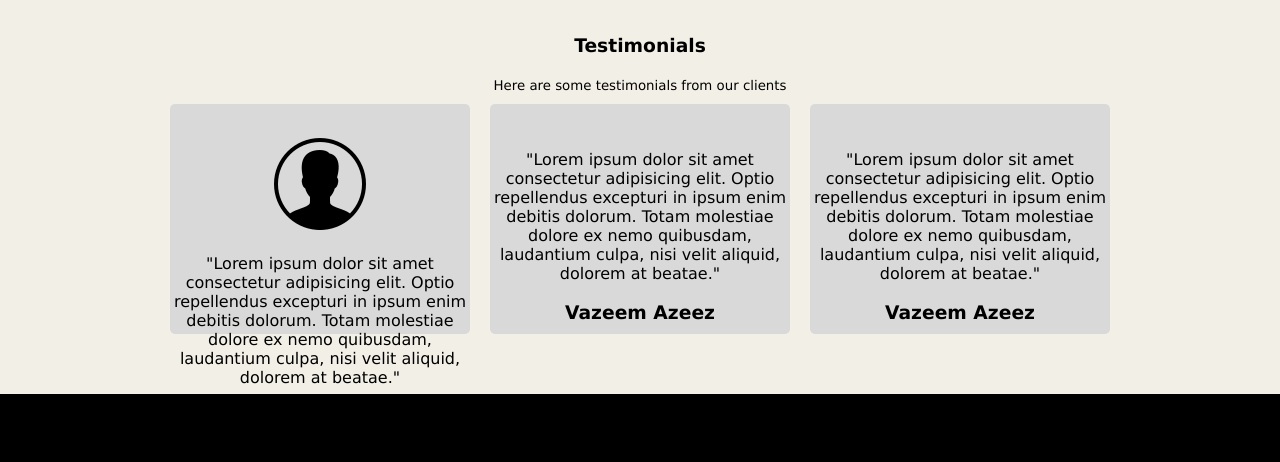
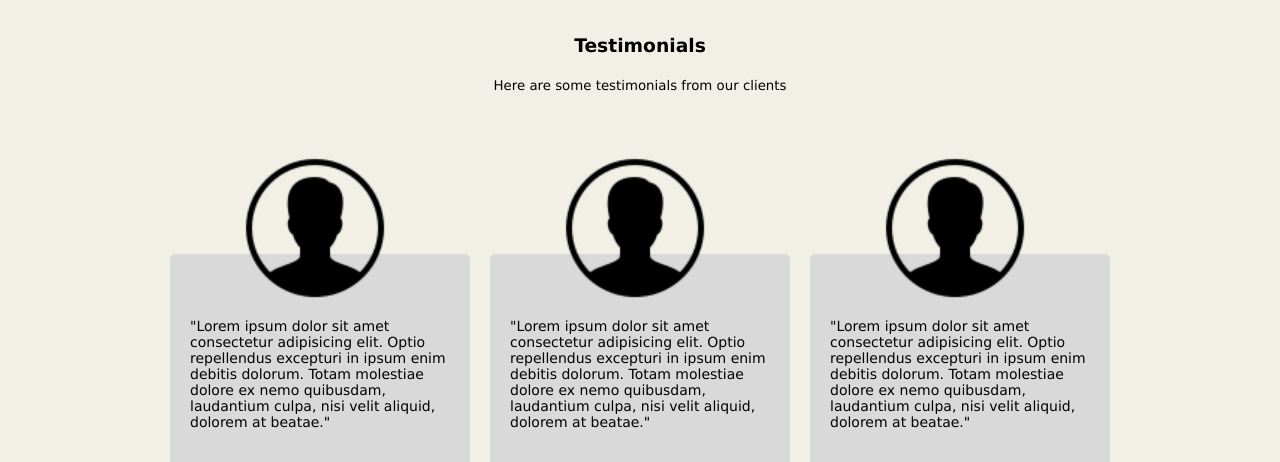
Before and after one commit to fuad1706/my-portfolio, a plain HTML site: page index.html in a window 1280 px wide. Shown: the part 2093-2555 px from the top of the page. Drawn offline with Linux system fonts and the light colour scheme.

Commit message:
portfolio

```diff
--- a/index.html
+++ b/index.html
@@ -141,32 +141,41 @@
             </div>
             <div class="testimony">
                 <div class="testimonial">
-                    <h3>Testimonials</h3>
+                   <div id="wordtest"> <h3>Testimonials</h3>
                     <small>Here are some testimonials from our clients</small>
                 </div>
+                </div>
+
                 <div class="test-card">
 
                     <div class="testi-card">
-                        <img src="icon.png" alt="">
-                        <p>"Lorem ipsum dolor sit amet consectetur adipisicing elit.
+
+                        <img class="test-card-img" src="icon.png" alt="">
+
+                        <div>     <p>"Lorem ipsum dolor sit amet consectetur adipisicing elit.
                             Optio repellendus excepturi in ipsum enim debitis dolorum.
                             Totam molestiae dolore ex nemo quibusdam, laudantium culpa,
                             nisi velit aliquid, dolorem at beatae."</p>
-                            <h3>Vazeem Azeez</h3>
+                            <h3>Vazeem Azeez</h3></div>
+
                     </div>
+
+
                     <div class="testi-card">
-                        <p>"Lorem ipsum dolor sit amet consectetur adipisicing elit.
+                        <img class="test-card-img" src="icon.png" alt="">
+                        <div><p>"Lorem ipsum dolor sit amet consectetur adipisicing elit.
                             Optio repellendus excepturi in ipsum enim debitis dolorum.
                             Totam molestiae dolore ex nemo quibusdam, laudantium culpa,
                             nisi velit aliquid, dolorem at beatae."</p>
-                            <h3>Vazeem Azeez</h3>
+                            <h3>Vazeem Azeez</h3></div>
                     </div>
                     <div class="testi-card">
-                        <p>"Lorem ipsum dolor sit amet consectetur adipisicing elit.
+                        <img class="test-card-img" src="icon.png" alt="">
+                        <div><p>"Lorem ipsum dolor sit amet consectetur adipisicing elit.
                             Optio repellendus excepturi in ipsum enim debitis dolorum.
                             Totam molestiae dolore ex nemo quibusdam, laudantium culpa,
                             nisi velit aliquid, dolorem at beatae."</p>
-                            <h3>Vazeem Azeez</h3>
+                            <h3>Vazeem Azeez</h3></div>
                     </div>
                 </div>
             </div>
--- a/styles.css
+++ b/styles.css
@@ -173,6 +173,9 @@ main > div > ul{
     align-items: center;
     text-align: center;
 }
+#wordtest{
+    margin-bottom: 150px;
+}
 
 .test-card{
     display: flex;
@@ -180,15 +183,36 @@ main > div > ul{
     align-items: center;
     justify-content: space-evenly
 }
+
 .testi-card{
     width: 300px;
-    height: 200px;
     background-color: #D9D9D9;
     border-radius: 5px;
     margin: 10px 10px 60px 10px;
     padding-top: 30px;
+    position: relative;
+    display: flex;
+    justify-content: center;
+    align-items: center;
+}
+
+.testi-card p{
+    font-size: 14px;
+    text-align: left;
+    padding: 20px;
+}
+
+.test-card-img {
+    width: 150px;
+    height: 150px;
+    position: absolute;
+    top: 50;
+    left: 70px;
+    right: 0;
+    bottom: 205px;
 
 }
+
 .foot{
     display: flex;
     justify-content: space-between;
```
